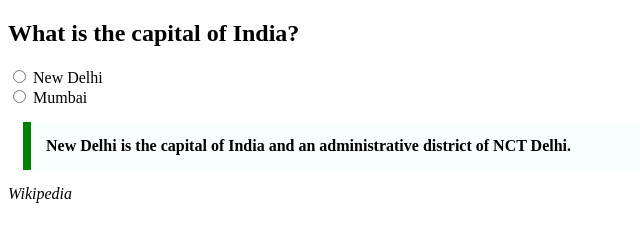
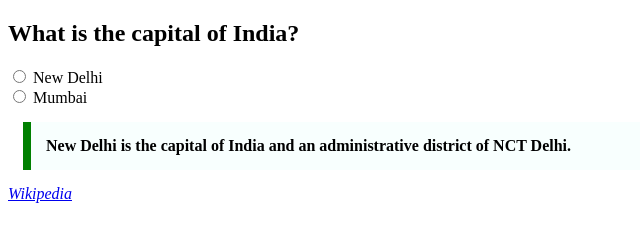
Before and after one commit to acciojob/trivia-dahalerohit, a website: page main.html in a window 1280 px wide. Shown: the full height of the page, 0-640 px from the left. Drawn offline with Linux system fonts and the light colour scheme.

Commit message:
created a submission

```diff
--- a/main.html
+++ b/main.html
@@ -17,7 +17,7 @@
 	</form>
 
 		<blockquote>New Delhi is the capital of India and an administrative district of NCT Delhi.</blockquote>
-		<cite> Wikipedia</cite>
+		 <cite><a href="https://en.wikipedia.org/wiki/New_Delhi" target="_blank"> Wikipedia</a>
 
     <script type="text/javascript" src="./script.js">
 
--- a/styles.css
+++ b/styles.css
@@ -4,7 +4,7 @@
 max-width: 600px;
 margin: 15px;
 padding: 15px;
-	border-left: 8px solid green;
-	background-color: #f8fffe;
-	font-weight: bold;
+border-left: 8px solid green;
+background-color: #f8fffe;
+font-weight: bold;
 }
```
